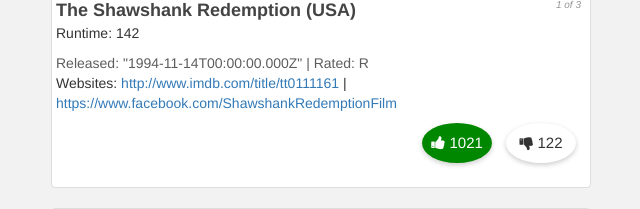
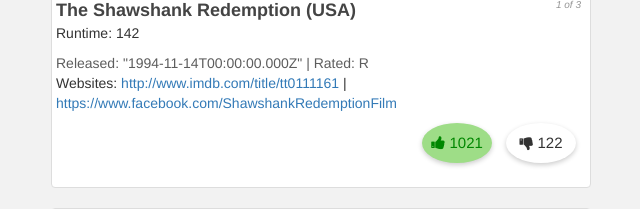
Before and after one commit to cjrojas72/is219RojasP3, a PHP site: page /index.html in a window 1280 px wide, with the pointer over the restyled element. Shown: the part 951-1160 px from the top of the page, without its empty margins (34-674 px from the left). Run offline with PHP 8.4, Linux system fonts and the light colour scheme; some libraries are stand-ins or nearby versions.

Commit message:
added hover effect to like
added hover effect to like class that will highlight it light green and
make text green

```diff
--- a/css/style.css
+++ b/css/style.css
@@ -114,6 +114,11 @@
 
 }
 
+.likes:hover {
+	background-color: #9edd87;
+	color: #008700;
+}
+
 /* This makes sure your Github Button is centered */
 .footer {
     text-align: center;
```
